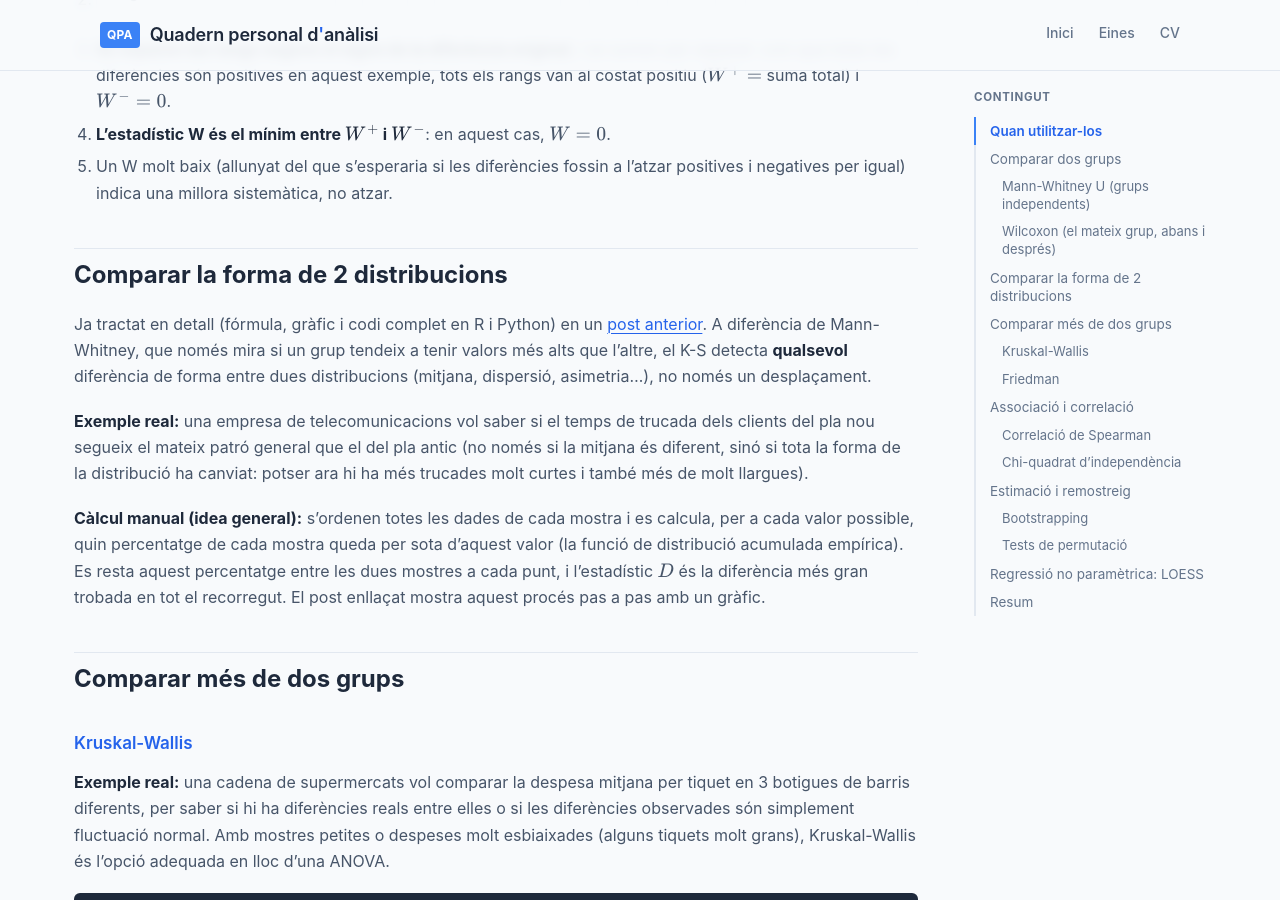
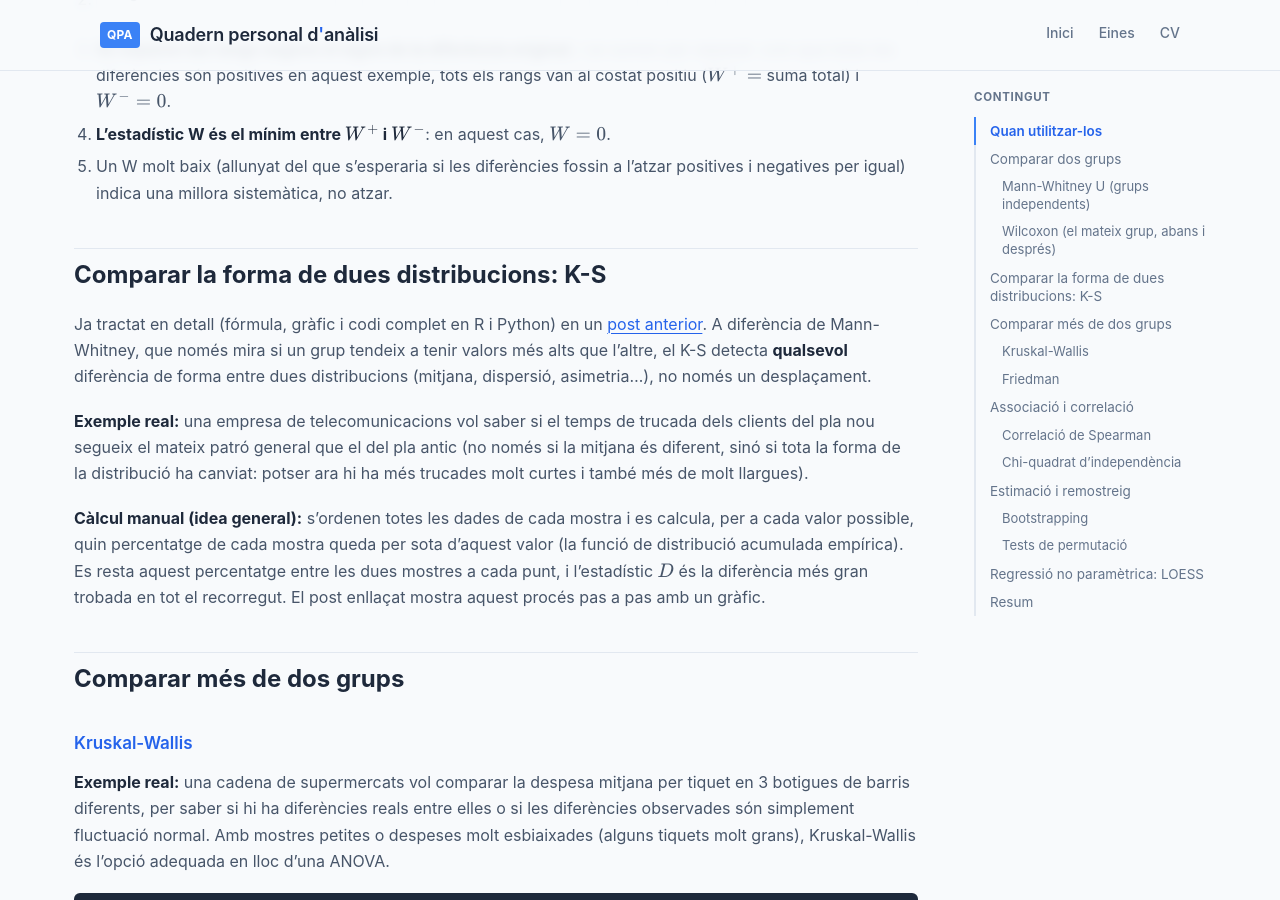
Before and after one commit to alberthr/alberthr.github.io, a Jekyll site: the page built from _posts/2001-04-15-estadistica-no-parametrica.md, in a window 1280 px wide and 900 px high, scrolled down 2876 px. Built offline with Jekyll 4.4.1, drawn with Linux system fonts in a browser that asks for light colours; comment, search, counter and statistics services are not loaded; some of the changed text lies outside the part shown.

Commit message:
Update 2001-04-15-estadistica-no-parametrica.md

```diff
--- a/_posts/2001-04-15-estadistica-no-parametrica.md
+++ b/_posts/2001-04-15-estadistica-no-parametrica.md
@@ -71,7 +71,7 @@ Un p-valor per sota de 0,05 indica que la millora general de vendes després de
 5. Un W molt baix (allunyat del que s'esperaria si les diferències fossin a l'atzar positives i negatives per igual) indica una millora sistemàtica, no atzar.
 
 
-## Comparar la forma de 2 distribucions
+## Comparar la forma de dues distribucions: K-S
 
 Ja tractat en detall (fórmula, gràfic i codi complet en R i Python) en un [post anterior]({% post_url 2022-08-02-kolmogorov-smirnov %}). A diferència de Mann-Whitney, que només mira si un grup tendeix a tenir valors més alts que l'altre, el K-S detecta **qualsevol** diferència de forma entre dues distribucions (mitjana, dispersió, asimetria...), no només un desplaçament.
 
```
